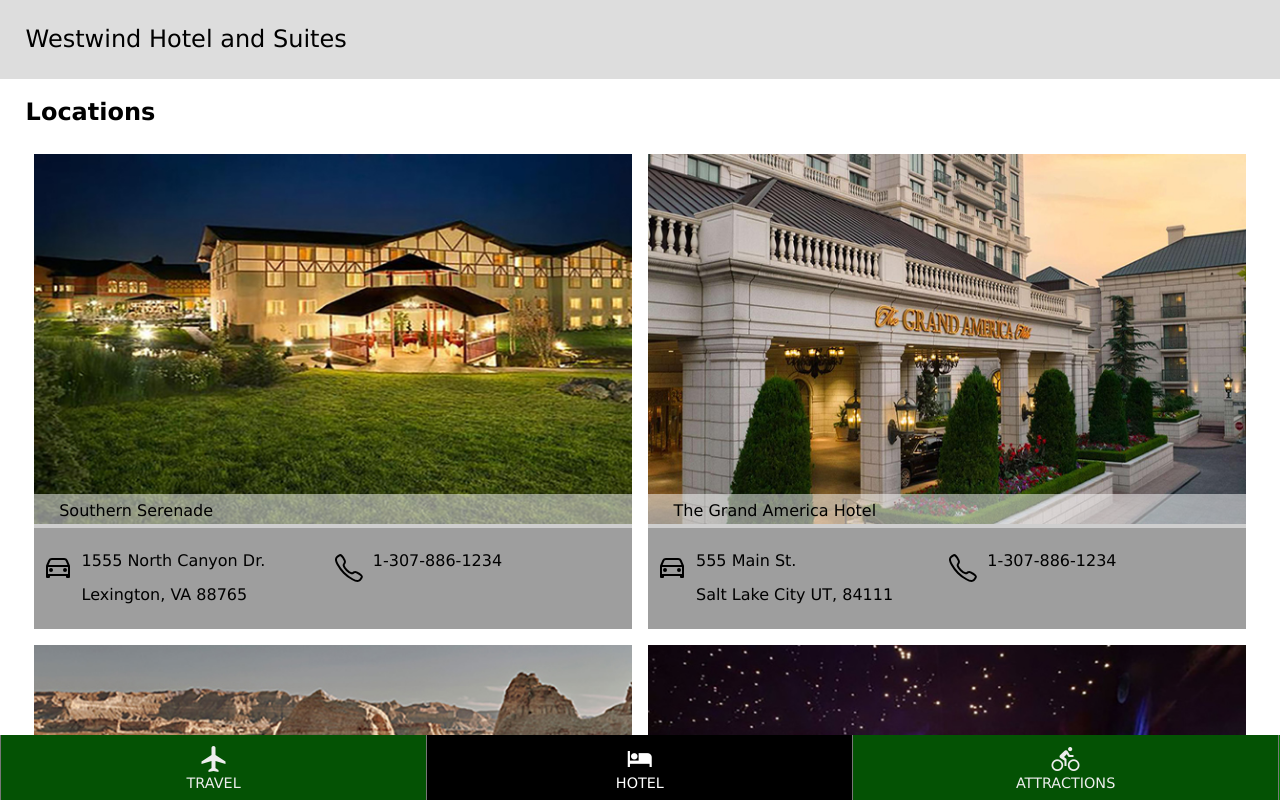
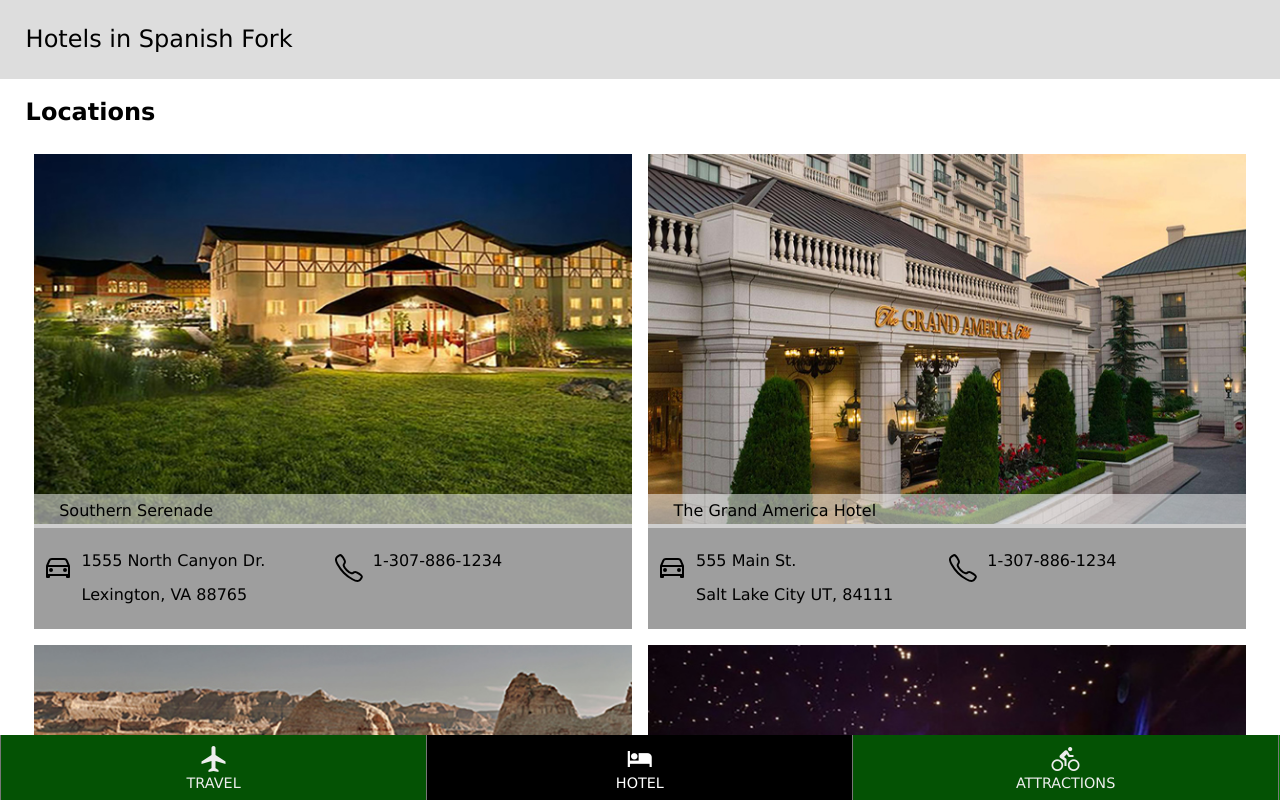
Before and after one commit to DanielRosell16/unit12hotel, a plain HTML site: page index.html in a window 1280 px wide. Shown: the top 800 px of the page. Drawn offline with nearby package versions, Linux system fonts and the light colour scheme.

Commit message:
Chanaged the h2 in html

```diff
--- a/index.html
+++ b/index.html
@@ -17,7 +17,7 @@
 
 <body>
 	<header>
-        <h2>Westwind Hotel and Suites</h2>
+        <h2>Hotels in Spanish Fork</h2>
 	</header>
 
 
```
